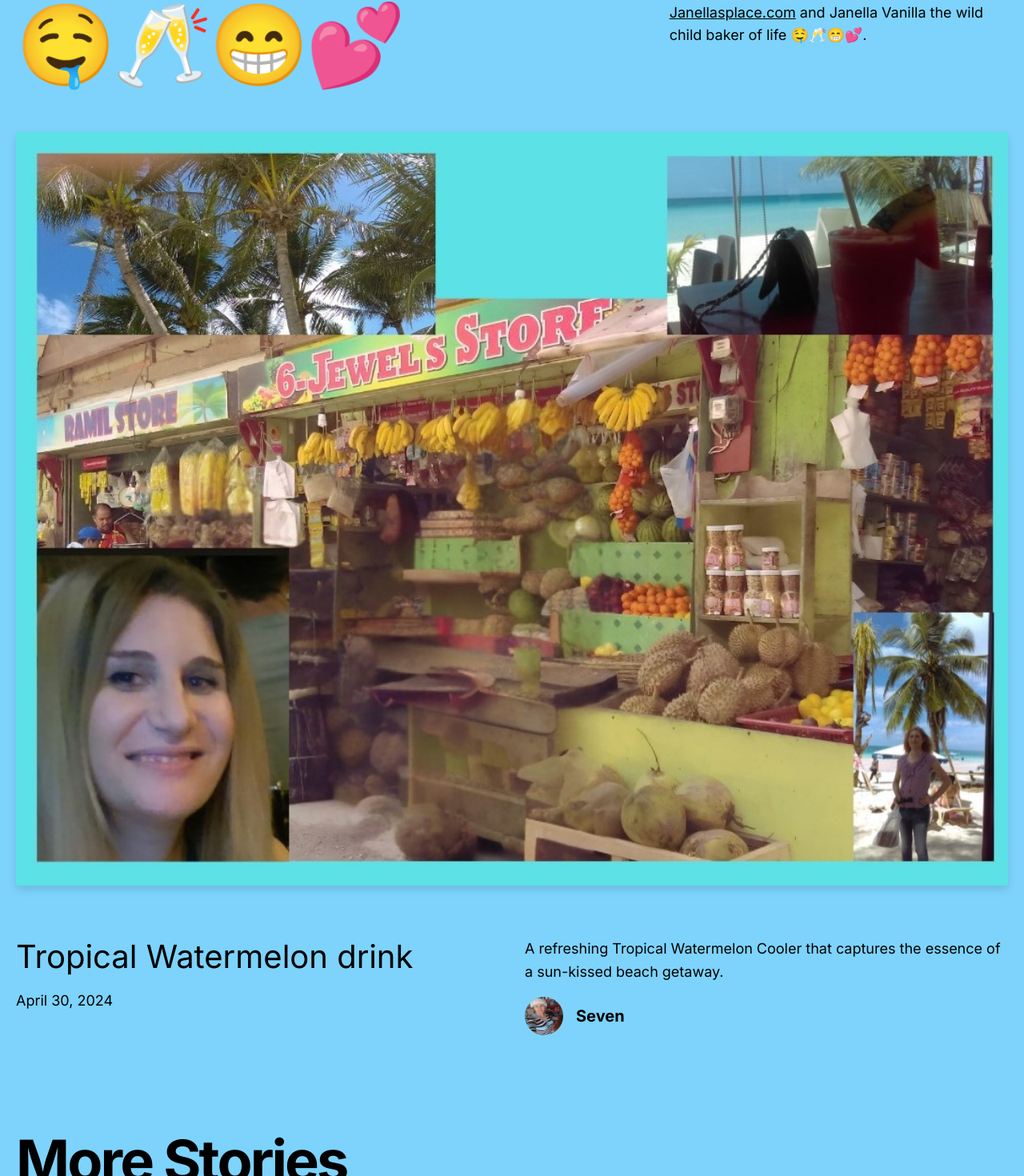
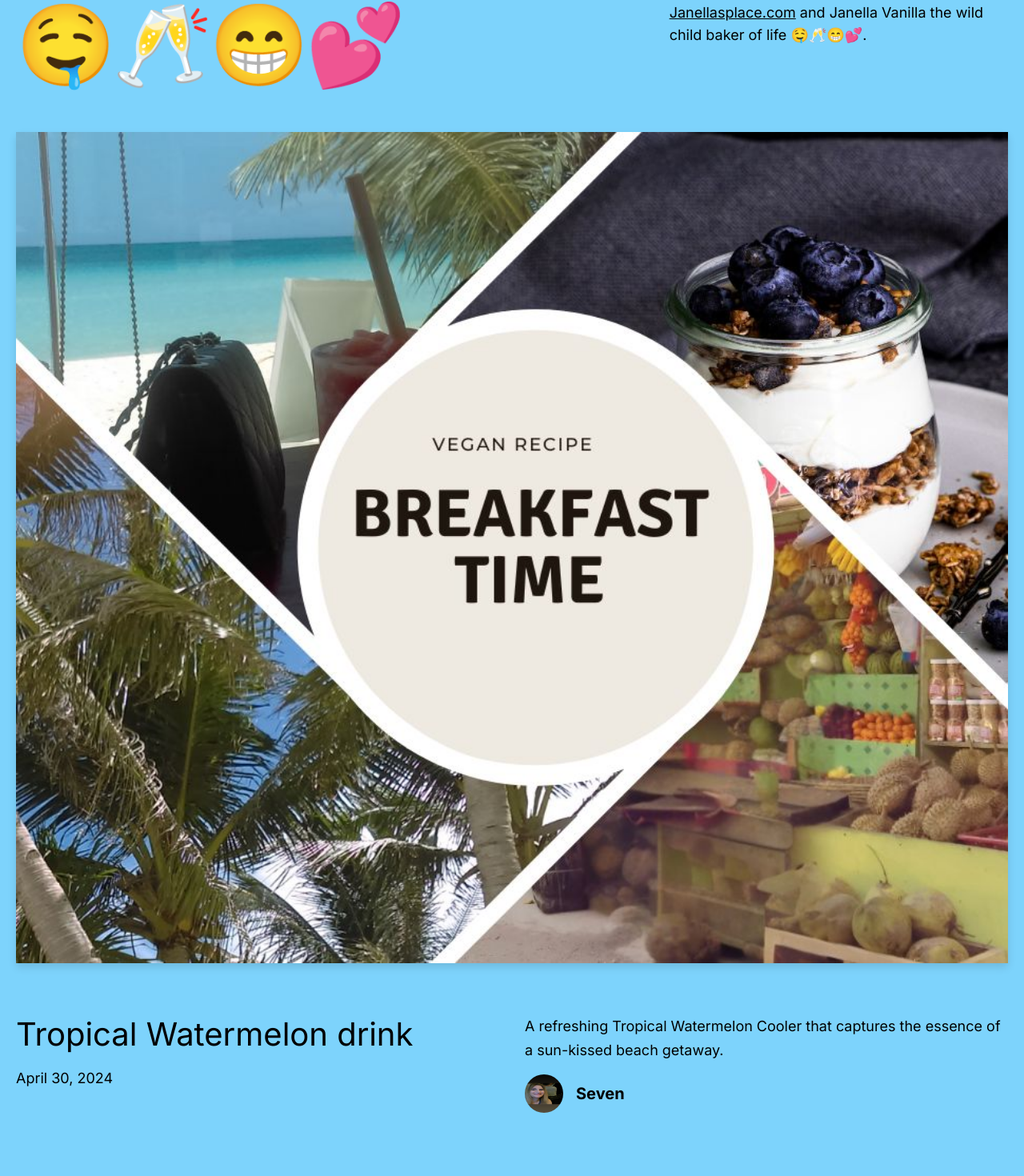
Before and after one commit to Janella-codes/JanellaVanilla, a Next.js app: page / in a window 1280 px wide. Shown: the part 197-1667 px from the top of the page at 80% size. Built offline with nearby package versions, Linux system fonts and the light colour scheme.

Commit message:
main pic

```diff
--- a/_posts/dynamic-routing.md
+++ b/_posts/dynamic-routing.md
@@ -1,13 +1,13 @@
 ---
 title: "Tropical Watermelon drink"
 excerpt: "A refreshing Tropical Watermelon Cooler that captures the essence of a sun-kissed beach getaway."
-coverImage: "/assets/blog/dynamic-routing/market5.jpg"
+coverImage: "/assets/blog/dynamic-routing/market_poster_1.jpg"
 bodyImage:  "/assets/blog/dynamic-routing/cover2.jpg"
 bodyImage2: "/assets/blog/dynamic-routing/me_boracay1.png"
 date: "2024-04-30T05:35:07.322Z"
 author:
   name: Seven
-  picture: "/assets/blog/authors/janelle.jpeg"
+  picture: "/assets/blog/authors/me1.jpg"
 ogImage:
   url: "/assets/blog/dynamic-routing/cover2.jpg"
 ---
--- a/_posts/hello-world.md
+++ b/_posts/hello-world.md
@@ -7,7 +7,7 @@ bodyImage2: "/assets/blog/hello-world/toast1.jpg"
 date: "2024-04-16T05:35:07.322Z"
 author:
   name: Janelle Vos
-  picture: "/assets/blog/authors/janelle.jpeg"
+  picture: "/assets/blog/authors/me1.jpg"
 ogImage:
   url: "/assets/blog/hello-world/cover.jpg"
 ---
--- a/_posts/preview.md
+++ b/_posts/preview.md
@@ -7,7 +7,7 @@ bodyImage2: "/assets/blog/preview/poppy-seed-muffins1.jpg"
 date: "2020-03-16T05:35:07.322Z"
 author:
   name: Janelle Vos
-  picture: "/assets/blog/authors/janelle.jpeg"
+  picture: "/assets/blog/authors/me1.jpg"
 ogImage:
   url: "/assets/blog/hello-world/cover.jpg"
 ---
--- a/_posts/tofu_scramble.md
+++ b/_posts/tofu_scramble.md
@@ -7,7 +7,7 @@ bodyImage2: "/assets/blog/tofu_scramble/tofu_plate1.jpg"
 date: "2024-04-30T05:35:07.322Z"
 author:
   name: Seven
-  picture: "/assets/blog/authors/janelle.jpeg"
+  picture: "/assets/blog/authors/me1.jpg"
 ogImage:
   url: "/assets/blog/tofu_scramble/tofu_scramble.jpg"
 ---
--- a/src/app/_components/footer.tsx
+++ b/src/app/_components/footer.tsx
@@ -6,7 +6,7 @@ export function Footer() {
     <footer className="bg-sky-300 border-t border-neutral-200">
       <Container>
         <div className="py-28 flex flex-col lg:flex-row items-center">
-        <small className="text-xs text-slate-400" >&copy; 2024 Janella-codes. All rights reserved</small>
+        <small className="text-xs text-slate-400" >&copy; 2025 Janella-codes. All rights reserved</small>
           <h3 className="text-4xl lg:text-[2.5rem] font-bold tracking-tighter leading-tight text-center lg:text-left mb-10 lg:mb-0 lg:pr-4 lg:w-1/2">
             Janella Vanilla 🤤🥂😁💕
           </h3>
```
Also changed, not shown: public/assets/blog/authors/me1.jpg (added), public/assets/blog/dynamic-routing/market_poster_1.jpg (added).
